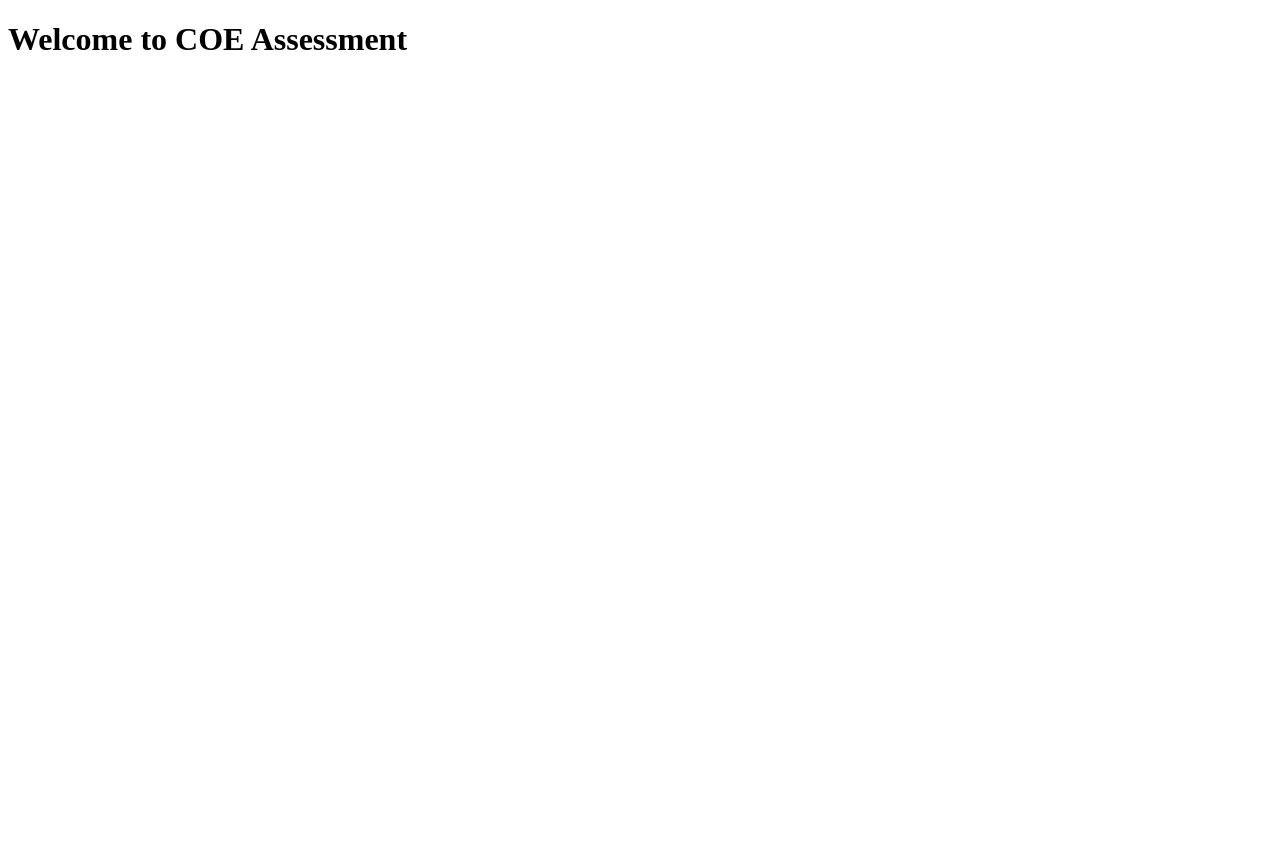
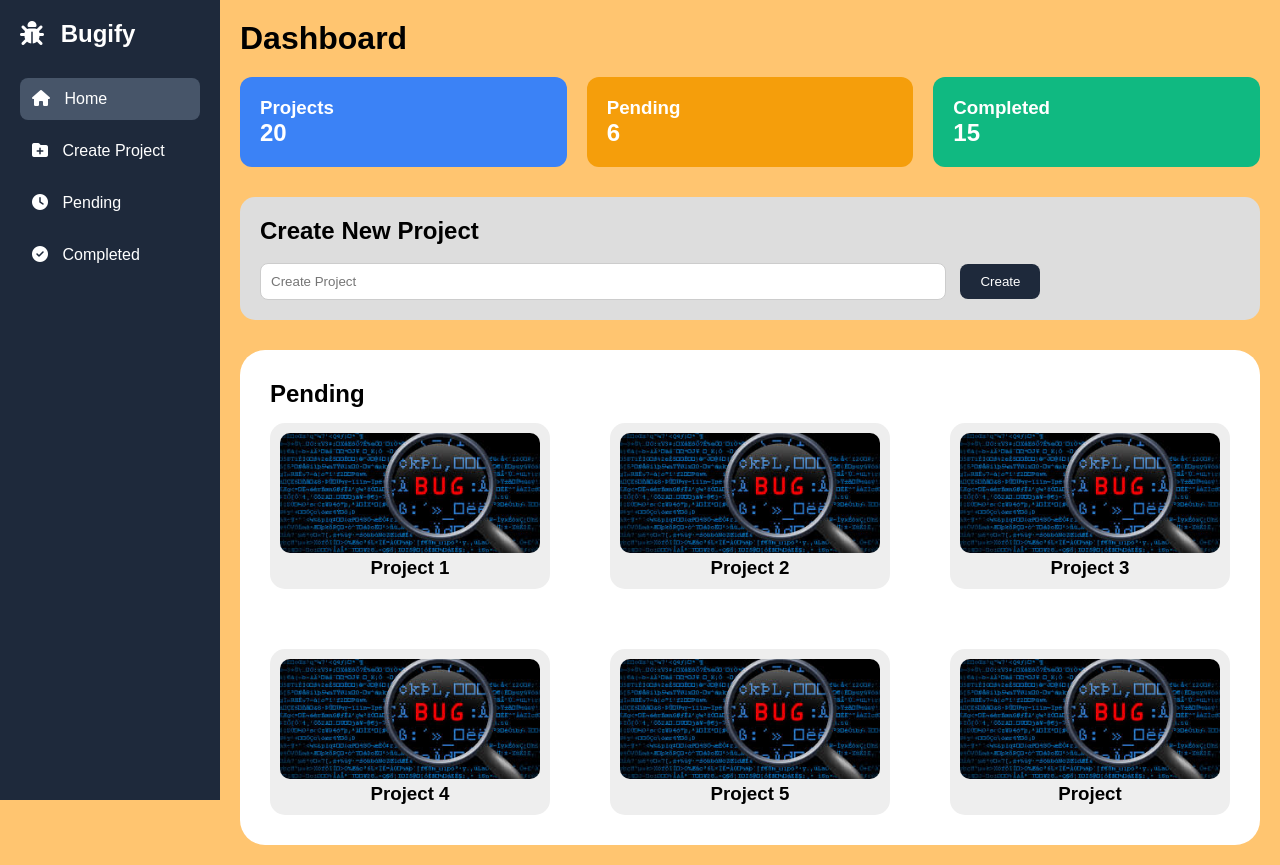
Before and after one commit to nirmalsr2025cse/Assessment_Full_Stack, a plain HTML site: page index.html in a window 1280 px wide. Before the commit the page ends 800 px from the top, so only its background shows below. Drawn offline with Linux system fonts and the light colour scheme.

Commit message:
Dashboard Completed

```diff
--- /dev/null
+++ b/home.css
@@ -0,0 +1,119 @@
+* {
+    margin: 0;
+    padding: 0;
+    box-sizing: border-box;
+    font-family: Arial;
+}
+body {
+    background: #FFC570;
+    display: flex;
+}
+.sidebar {
+    width: 220px;
+    height: 100vh;
+    background: #1e293b;
+    color: white;
+    padding: 20px;
+    position: fixed;
+}
+.sidebar h2 {
+    margin-bottom: 30px;
+}
+.sidebar ul {
+    list-style: none;
+}
+.sidebar ul li {
+    padding: 12px;
+    margin: 10px 0;
+    border-radius: 8px;
+    cursor: pointer;
+}
+.sidebar ul li:hover {
+    background: #334155;
+}
+.sidebar ul li.active {
+    background: #475569;
+}
+.sidebar i {
+    margin-right: 10px;
+}
+.main {
+    margin-left: 220px;
+    padding: 20px;
+    width: 100%;
+}
+.top h1 {
+    margin-bottom: 20px;
+}
+.cards {
+    display: flex;
+    gap: 20px;
+    margin-bottom: 30px;
+}
+.card {
+    flex: 1;
+    padding: 20px;
+    border-radius: 12px;
+    color: white;
+}
+.projects {
+    background: #3b82f6;
+}
+.pending {
+    background: #f59e0b;
+}
+.completed {
+    background: #10b981;
+}
+.card p {
+    font-size: 24px;
+    font-weight: bold;
+}
+.create-section {
+    width: 100%;
+    background: #ddd;
+    padding: 20px;
+    border-radius: 15px;
+    margin-bottom: 30px;
+}
+.create-section input {
+    width: 70%;
+    padding: 10px;
+    border-radius: 8px;
+    border: 1px solid #ccc;
+}
+.create-section button {
+    padding: 10px 20px;
+    margin-left: 10px;
+    background: #1e293b;
+    color: white;
+    border: none;
+    border-radius: 8px;
+    cursor: pointer;
+}
+.create-section button:hover {
+    background: #334155;
+}
+.pending-section h2 {
+    margin-bottom: 15px;
+}
+.projects-grid {
+    display: grid;
+    grid-template-columns: repeat(3, 1fr);
+    gap: 60px;
+}
+
+.p-card {
+    width: 100%;
+    background: #eee;
+    padding: 10px;
+    border-radius: 15px;
+    text-align: center;
+}
+
+.project-logo {
+    width: 100%;
+    height: 120px;
+    object-fit: cover;
+    border-radius: 10px;
+}
--- a/index.html
+++ b/index.html
@@ -1,9 +1,79 @@
 <!DOCTYPE html>
-<html>
-    <head>
-        <title>Sample</title>
-    </head>
-    <body>
-        <h1>Welcome to COE Assessment</h1>
-    </body>
+<html lang="en">
+<head>
+<meta charset="UTF-8">
+<title>Bugify Dashboard</title>
+<link rel="stylesheet" href="home.css">
+<link rel="stylesheet" href="https://cdnjs.cloudflare.com/ajax/libs/font-awesome/6.5.0/css/all.min.css">
+</head>
+<body>
+<div class="sidebar">
+    <h2><i class="fas fa-bug"></i> Bugify</h2>
+    <ul>
+        <li class="active"><i class="fas fa-home"></i> Home</li>
+        <li><i class="fas fa-folder-plus"></i> Create Project</li>
+        <li><i class="fas fa-clock"></i> Pending</li>
+        <li><i class="fas fa-check-circle"></i> Completed</li>
+    </ul>
+</div>
+<div class="main">
+    <div class="top">
+        <h1>Dashboard</h1>
+    </div>
+    <div class="cards">
+        <div class="card projects">
+            <h3>Projects</h3>
+            <p>20</p>
+        </div>
+        <div class="card pending">
+            <h3>Pending</h3>
+            <p>6</p>
+        </div>
+        <div class="card completed">
+            <h3>Completed</h3>
+            <p>15</p>
+        </div>
+    </div>
+    <div class="create-section">
+        <h2>Create New Project</h2>
+        <br>
+        <input type="text" placeholder="Create Project">
+        <button>Create</button>
+    </div>
+    <div class="pending-section" style="background-color: white; border-radius: 25px; padding: 30px;">
+        <h2>Pending</h2>
+
+        <div class="projects-grid">
+            <div class="p-card">
+                <img src="Bug.jpg" class="project-logo">
+                <h3>Project 1</h3>
+            </div>
+
+            <div class="p-card">
+                <img src="Bug.jpg" class="project-logo">
+                <h3>Project 2</h3>
+            </div>
+
+            <div class="p-card">
+                <img src="Bug.jpg" class="project-logo">
+                <h3>Project 3</h3>
+            </div>
+            <div class="p-card">
+                <img src="Bug.jpg" class="project-logo">
+                <h3>Project 4</h3>
+            </div>
+
+            <div class="p-card">
+                <img src="Bug.jpg" class="project-logo">
+                <h3>Project 5</h3>
+            </div>
+
+            <div class="p-card">
+                <img src="Bug.jpg" class="project-logo">
+                <h3>Project </h3>
+            </div>
+        </div>
+    </div>
+</div>
+</body>
 </html>
```
Also changed, not shown: Bug.jpg (added), Bugify.png (added).
